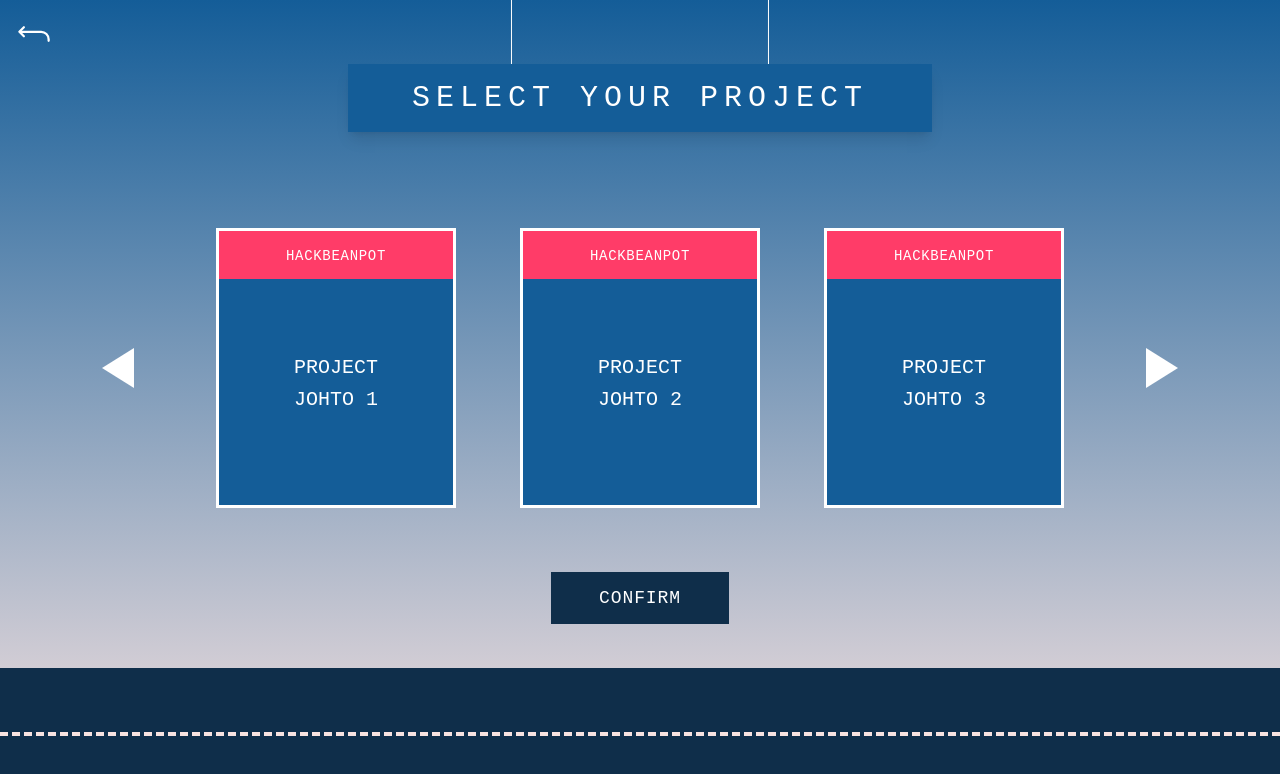
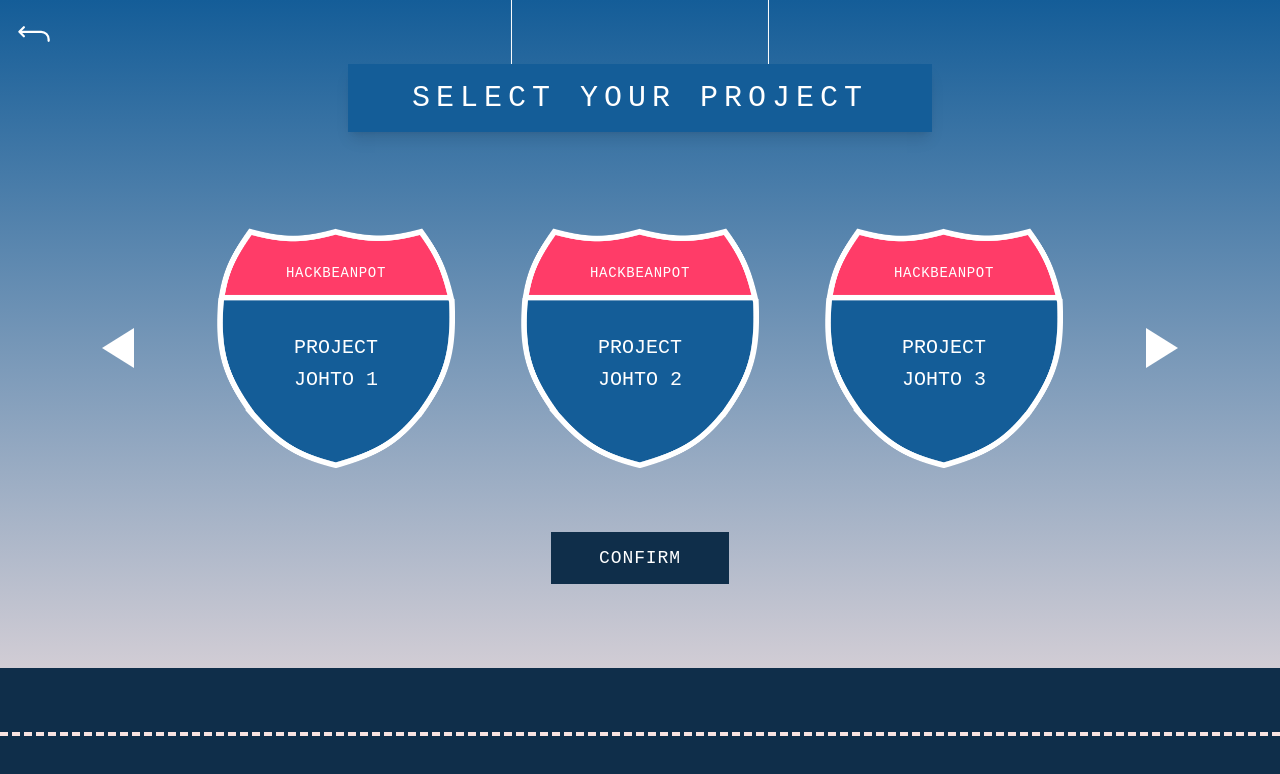
Before and after one commit to denniwang/IssueExpress, a Next.js app: page /protected/repositories in a window 1280 px wide. Shown: the top 774 px of the page. Built offline with nearby package versions, Linux system fonts and the light colour scheme.

Commit message:
updated css for repo field

```diff
--- a/app/components/project-selector.tsx
+++ b/app/components/project-selector.tsx
@@ -88,10 +88,12 @@ export default function ProjectSelector() {
           {visibleProjects.map((project) => (
             <div
               key={project.id}
-              className="shield-container w-[240px] h-[280px] flex-shrink-0 transition-transform duration-300 hover:scale-105"
+              className="shield-container w-[240px] h-[240px] flex-shrink-0 transition-transform duration-300 hover:scale-105"
+              style={{ backgroundImage: "url('/Shield.png')",    backgroundSize: "contain",    backgroundRepeat: "no-repeat",
+                backgroundPosition: "center", }}
             >
-              <div className="shield relative bg-[#145D98] w-full h-full flex flex-col items-center justify-center text-center border-[3px] border-white">
-                <div className="absolute top-0 left-0 right-0 bg-[#FF3C68] py-3 shield-header">
+              <div className="shield relative  w-full h-full flex flex-col items-center justify-center text-center">
+                <div className="absolute top-5 left-0 right-0  py-3 shield-header">
                   <span className="font-retro text-white text-sm tracking-wider">
                     {project.organization}
                   </span>
```
Also changed, not shown: public/Shield.png (added).
